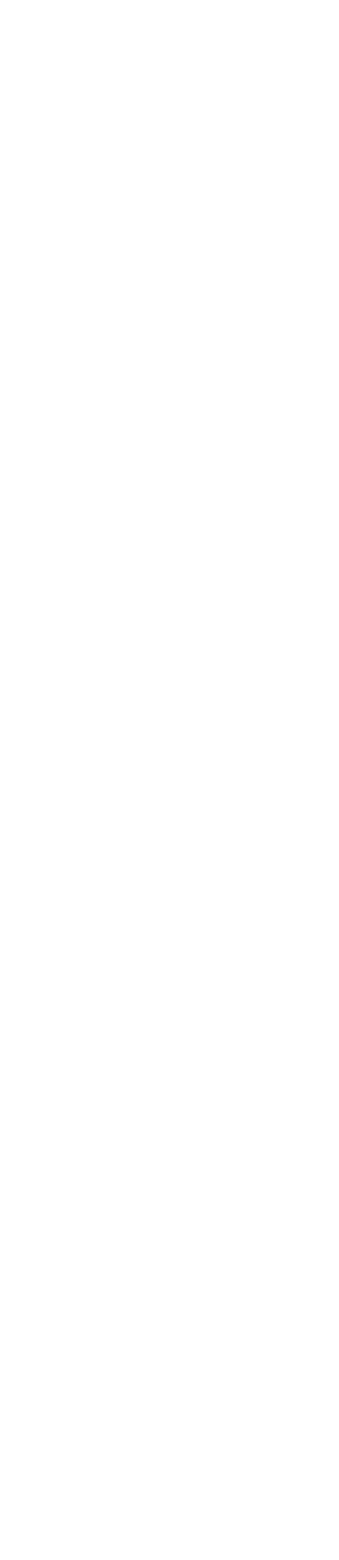
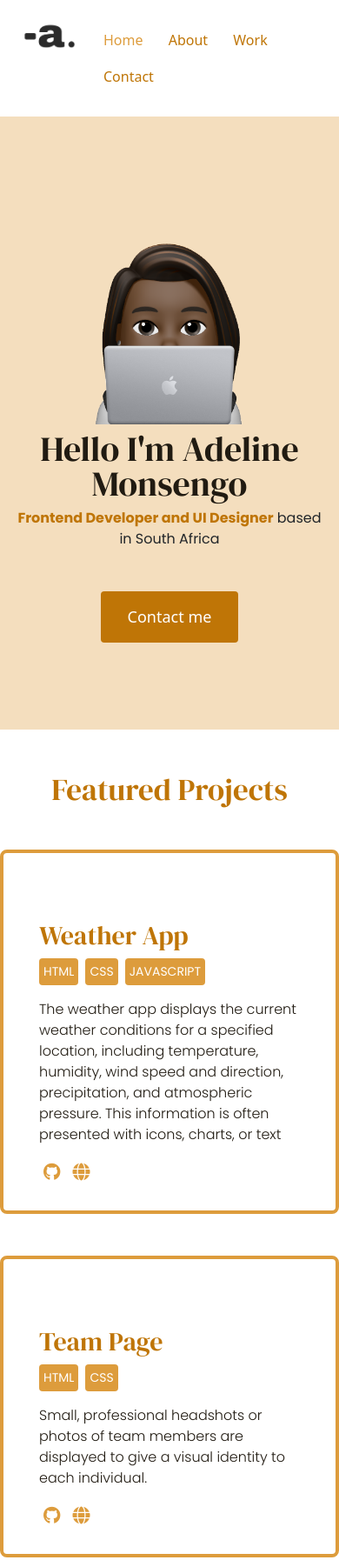
Before and after one commit to Adi26-pixel/Final_portfolio, a plain HTML site: page index.html in a window 390 px wide. Shown: the top 1794 px of the page at 87% size. Before the commit the page ends 844 px from the top, so only its background shows below. Drawn offline with nearby package versions, Linux system fonts and the light colour scheme.

Commit message:
Created the structure of homepage

```diff
--- a/index.html
+++ b/index.html
@@ -23,5 +23,117 @@
       rel="stylesheet" />
     <link rel="stylesheet" href="/styles/styles.css" />
   </head>
-  <body></body>
+  <body>
+    <div class="container">
+        <div class="container">
+      <nav class="d-flex justify-content-between">
+        <a href="/"
+          ><img src="/images/personal logo.png" alt="" class="logo"
+        /></a>
+        <ul>
+          <li class="active"><a href="/">Home</a></li>
+          <li><a href="/about.html">About</a></li>
+          <li><a href="/work.html">Work</a></li>
+          <li><a href="/contact.html">Contact</a></li>
+        </ul>
+      </nav>
+    </div>
+    </div>
+    <div class="hero">
+      <img src="/images/Image 40.PNG" alt="Adeline at a Computer Memoji" class="mb-2" />
+      <h1>Hello I'm Adeline Monsengo</h1>
+      <p class="mb-5">
+        <span>Frontend Developer and UI Designer</span> based in South Africa
+      </p>
+      <div>
+        <a href="" class="btn btn-branding">Contact me</a>
+      </div>
+    </div>
+    <h2 class="text-center m-5">Featured Projects</h2>
+    <div class="container">
+      <div class="row mb-5 design-border p-4">
+        <div class="col d-none d-lg-block"">
+          <img
+            src="/images/Weather Project.png"
+            alt="Weather project"
+            class="img-fluid" />
+        </div>
+        <div class="col">
+          <div class="project-description mt-5">
+            <h3>Weather App</h3>
+            <ul class="d-flex gap-2 mb-3">
+              <li>HTML</li>
+              <li>CSS</li>
+              <li>JAVASCRIPT</li>
+            </ul>
+            <p>
+              The weather app displays the current weather conditions for a
+              specified location, including temperature, humidity, wind speed
+              and direction, precipitation, and atmospheric pressure. This
+              information is often presented with icons, charts, or text
+            </p>
+            <div class="website-links">
+              <a href="https://github.com/Adi26-pixel/Weather_App.git" target="_blank"><i class="fa-brands fa-github"></i></a>
+              <a href="https://zippy-starburst-61a28b.netlify.app/" target="_blank"><i class="fa-solid fa-globe"></i></a>
+            </div>
+          </div>
+        </div>
+      </div>
+      <div class="row mb-5 design-border p-4">
+        <div class="col d-none d-lg-block"">
+          <img
+            src="/images/Team Page.png"
+            alt="Weather project"
+            class="img-fluid" />
+        </div>
+        <div class="col">
+          <div class="project-description mt-5">
+            <h3>Team Page</h3>
+            <ul class="d-flex gap-2 mb-3">
+              <li>HTML</li>
+              <li>CSS</li>
+            </ul>
+            <p>
+              Small, professional headshots or photos of team members are
+              displayed to give a visual identity to each individual.
+            </p>
+            <div class="website-links">
+              <a href="https://github.com/Adi26-pixel/Team-Page.git" target="_blank"><i class="fa-brands fa-github"></i></a>
+              <a href="https://beautiful-frangipane-92604f.netlify.app/" target="_blank"><i class="fa-solid fa-globe"></i></a>
+            </div>
+          </div>
+        </div>
+      </div>
+      <div class="d-flex justify-content-center">
+        <a href="/work.html" class="btn btn-branding mb-5">See More Projects</a>
+      </div>
+      <footer>
+        <div
+          class="contact-box d-flex justify-content-between mb-5 d-none d-md-flex">
+          <div>
+            <h4>Work Inquiry</h4>
+            <p class="text-muted">
+              Let’s work together and i’ll help you by all my best
+            </p>
+          </div>
+          <div>
+            <a href="/contact.html" class="btn btn-branding">Let’s talk here</a>
+          </div>
+        </div>
+        <div class="d-flex justify-content-center mb-5">
+          <a href="mailto:adeline.monsengo@gmail.com" class="email-link"
+            >adeline.monsengo@gmail.com</a
+          >
+        </div>
+        <div class="social-links d-flex justify-content-center mb-5">
+          <a href="https://github.com/Adi26-pixel" target="_blank">
+            <i class="fa-brands fa-github"></i>
+          </a>
+          <a href="www.linkedin.com/in/adeline-monsengo-addi1993" target="_blank">
+            <i class="fa-brands fa-linkedin"></i>
+          </a>
+        </div>
+      </footer>
+    </div>
+  </body>
 </html>
--- a/styles/styles.css
+++ b/styles/styles.css
@@ -0,0 +1,212 @@
+:root {
+  --primary-color: #bf7506;
+  --secondary-color: #dd9c3c;
+  --third-color: #f4debe;
+  --dark-color: #211b12;
+  --dark500-color: #83807c;
+  --dark100-color: #e7e6e4;
+  --default-font: "Poppins", sans-serif;
+  --heading-font: "DM Serif Display", serif;
+}
+
+h1,
+h2,
+h3,
+h4 {
+  font-family: var(--heading-font);
+  color: var(--primary-color);
+}
+
+h1 {
+  font-family: var(--heading-font);
+  font-size: 60px;
+  line-height: 1.5;
+  color: var(--dark-color);
+}
+
+h2 {
+  font-family: var(--heading-font);
+  color: var(--primary-color);
+  font-size: 35px;
+}
+
+h3 {
+  font-size: 30px;
+}
+
+p {
+  font-family: var(--default-font);
+}
+
+.logo {
+  max-width: 70px;
+}
+
+nav {
+  padding: 25px 0;
+}
+
+nav ul {
+  padding: 0;
+  margin: 0;
+}
+
+nav li {
+  display: inline;
+  list-style: none;
+  line-height: 42px;
+  margin-left: 25px;
+}
+
+nav a {
+  text-decoration: none;
+  color: var(--primary-color);
+  transition: all 100ms ease-in-out;
+}
+
+nav a:hover,
+nav li.active a {
+  color: var(--secondary-color);
+}
+
+footer {
+  margin: 60px 0;
+}
+
+footer .contact-box {
+  background: var(--secondary-color);
+  padding: 50px 50px;
+  border-radius: 10px;
+}
+
+footer .contact-box p {
+  margin: 0;
+  color: white;
+}
+
+footer .contact-box h4 {
+  color: white;
+  font-size: 30px;
+}
+
+footer .email-link {
+  text-decoration: none;
+  color: var(--dark-color);
+  font-size: 24px;
+  text-align: center;
+}
+
+footer .email-link:hover {
+  color: var(--secondary-color);
+}
+
+footer .social-links a {
+  margin: 0 20px;
+  color: var(--dark-color);
+  background: var(--primary-color);
+  padding: 10px 15px;
+  font-size: 18px;
+  border-radius: 50%;
+  transition: all 100ms ease-in-out;
+}
+
+footer .btn-branding:hover {
+  color: var(--dark-color);
+  border: 1.5px solid var(--dark-color);
+}
+
+footer .social-links a:hover {
+  color: white;
+  background: var(--secondary-color);
+}
+
+.project-description ul {
+  padding: 0;
+  margin: 0;
+}
+
+.project-description ul li {
+  list-style: none;
+  background: var(--secondary-color);
+  color: white;
+  padding: 5px;
+  border-radius: 4px;
+  font-size: 14px;
+  font-family: var(--default-font);
+}
+
+.hero {
+  background: var(--third-color);
+  text-align: center;
+  padding: 100px 20px;
+}
+
+.hero img {
+  max-width: 254px;
+}
+
+.hero p {
+  font-size: 18px;
+}
+
+.hero p span {
+  color: var(--primary-color);
+  font-weight: 700;
+  margin: 0;
+  padding: 0;
+}
+
+.btn-branding {
+  border-radius: 4px;
+  background: var(--primary-color);
+  color: white;
+  padding: 15px 30px;
+  font-size: 18px;
+  line-height: 27px;
+}
+
+.btn-branding:hover {
+  color: var(--primary-color);
+  border: 1.5px solid var(--primary-color);
+}
+
+.design-border {
+  border: 4px solid var(--secondary-color);
+  border-radius: 8px;
+}
+
+.project-description {
+  padding: 30px 30px;
+}
+
+.project-description p {
+  font-size: 16px;
+  color: var(--dark-color);
+  font-weight: 300;
+}
+
+.website-links a {
+  color: var(--secondary-color);
+  font-size: 20px;
+  margin: 0 5px;
+  transition: all 100ms ease-in-out;
+}
+
+.website-links a:hover {
+  color: var(--primary-color);
+}
+
+@media (max-width: 960px) {
+  h1 {
+    font-size: 40px;
+    line-height: 1;
+  }
+
+  .hero p {
+    font-size: 16px;
+  }
+
+  .project-description {
+    padding: 5px;
+  }
+}
```
Also changed, not shown: images/Landing page.png (renamed from images/Screenshot 2023-09-22 at 08.38.50.png), images/QR Scan-desktop-preview.jpg (added), images/Screenshot 2023-09-21 at 23.58.06.png (deleted), images/Weather Project.png (renamed from images/Screenshot 2023-09-21 at 23.34.40.png), images/personal logo.png (added), 3 other files.
